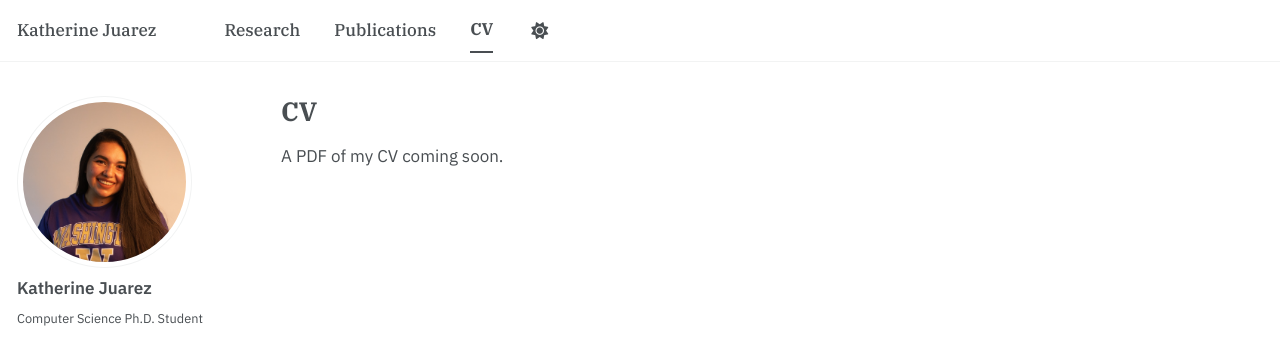
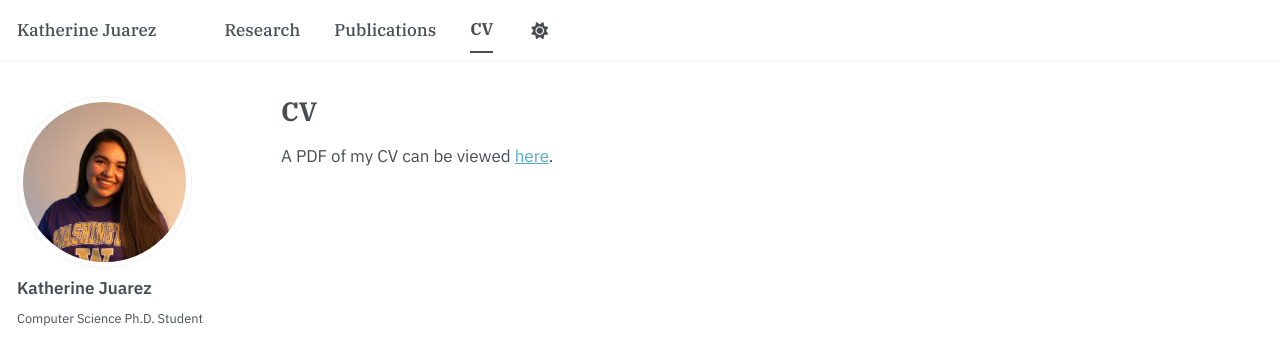
Before and after one commit to katherinejuarez/katherinejuarez.github.io, a Jekyll site: the page built from _pages/cv.md, in a window 1280 px wide. Shown: the top 339 px of the page. Built offline with Jekyll 4.4.1, drawn with Linux system fonts in a browser that asks for light colours; a style sheet for code colours, icons or effects is not loaded.

Commit message:
link to cv

```diff
--- a/_pages/cv.md
+++ b/_pages/cv.md
@@ -11,4 +11,4 @@ redirect_from:
 
 # CV
 
-A PDF of my CV coming soon.
+A PDF of my CV can be viewed [here](https://drive.google.com/file/d/1e5aIM006K1XbYk934MPPChl-sXriehYf/view?usp=sharing).
```
